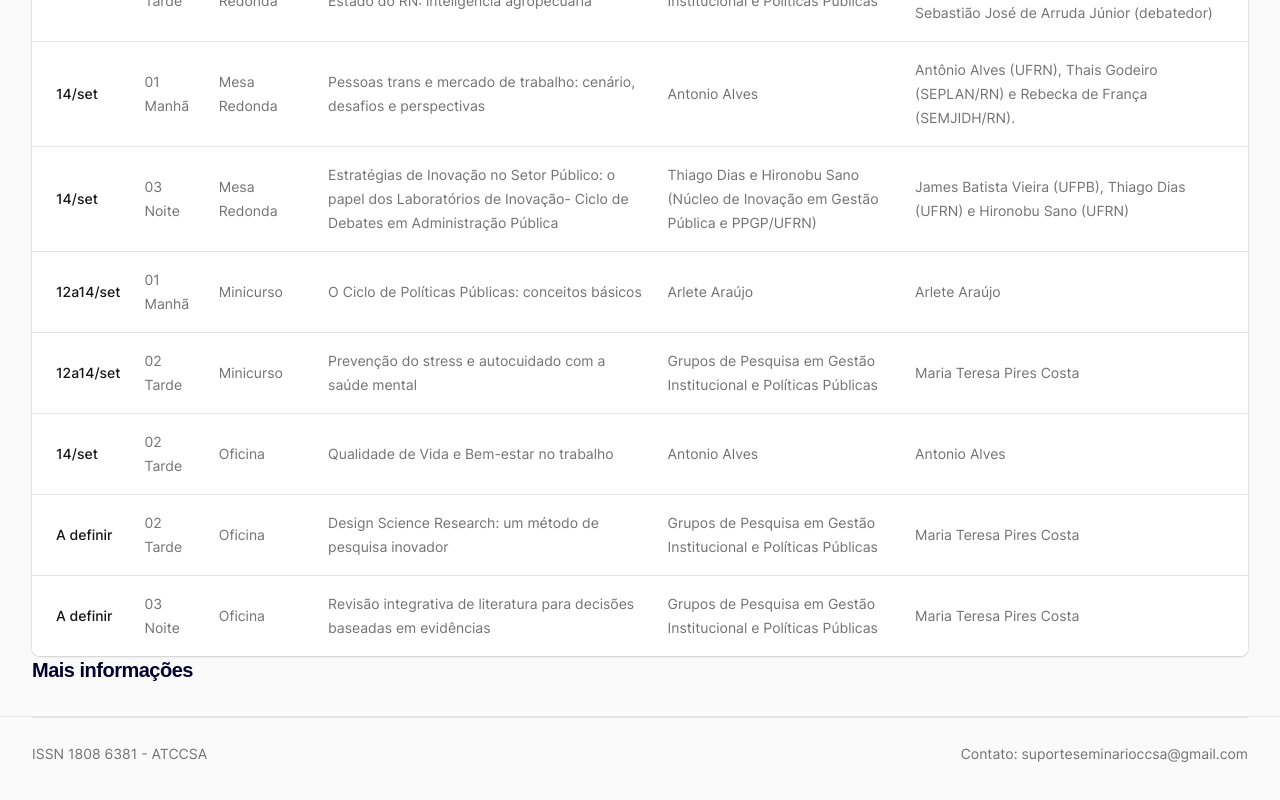
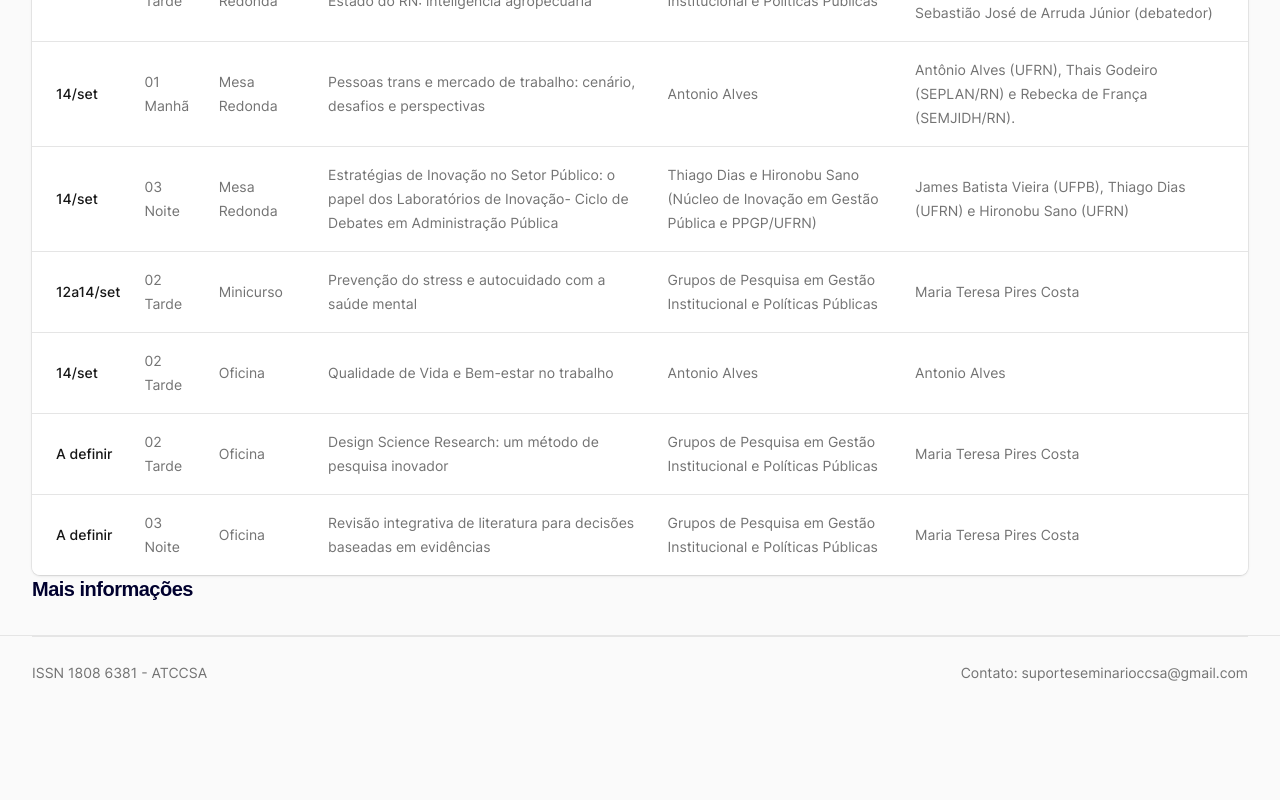
Before and after one commit to luccasmmg/seminario-2023, a Next.js app: page /subeventos in a window 1280 px wide. Shown: the part 3946-4746 px from the top of the page. After the commit the page ends 4679 px from the top, so only its background shows below. Built offline with nearby package versions, Linux system fonts and the light colour scheme; a web font is replaced by a local one.

Commit message:
Att programacao

```diff
--- a/src/pages/subeventos.jsx
+++ b/src/pages/subeventos.jsx
@@ -673,14 +673,6 @@ const publicAdmActivities = [
   },
   {
     date: '12a14/set',
-    turn: '01 Manhã',
-    type: 'Minicurso',
-    title: 'O Ciclo de Políticas Públicas: conceitos básicos',
-    responsible: 'Arlete Araújo',
-    participants: 'Arlete Araújo',
-  },
-  {
-    date: '12a14/set',
     turn: '02 Tarde',
     type: 'Minicurso',
     title: 'Prevenção do stress e autocuidado com a saúde mental',
```
